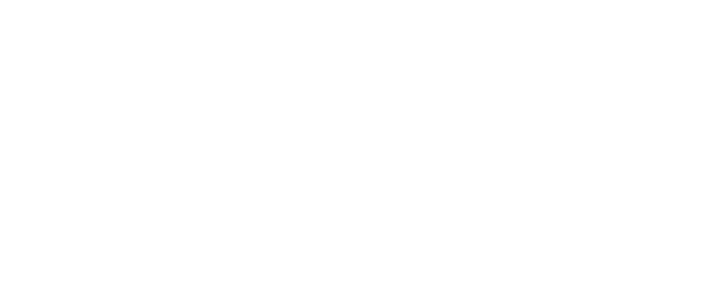
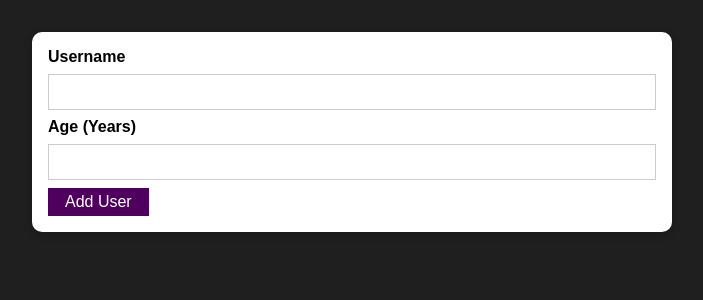
Before and after one commit to Michelosc/react-user-manager, a React (Create React App) app: page / in a window 1280 px wide. Shown: the top 300 px of the page, without its empty margins (288-991 px from the left). Built offline with nearby package versions, Linux system fonts and the light colour scheme.

Commit message:
Creating button component

```diff
--- a/src/App.js
+++ b/src/App.js
@@ -1,7 +1,9 @@
+import AddUser from "./components/Users/AddUser";
+
 function App() {
   return (
     <div>
-      <h2></h2>
+      <AddUser />
     </div>
   );
 }
--- /dev/null
+++ b/src/components/UI/Button.js
@@ -0,0 +1,17 @@
+import React from "react";
+
+import classes from "./Button.module.css";
+
+const Button = (props) => {
+  return (
+    <button
+      className={classes.button}
+      type={props.type || "button"}
+      onClick={props.onClick}
+    >
+      {props.children}
+    </button>
+  );
+};
+
+export default Button;
--- /dev/null
+++ b/src/components/UI/Button.module.css
@@ -0,0 +1,18 @@
+.button {
+  font: inherit;
+  border: 1px solid #4f005f;
+  background: #4f005f;
+  color: #fff;
+  padding: 0.25rem 1rem;
+  cursor: pointer;
+}
+
+.button:hover,
+.button:active {
+  background: #741188;
+  border-color: #741188;
+}
+
+.button:focus {
+  outline: none;
+}
--- /dev/null
+++ b/src/components/UI/Card.js
@@ -0,0 +1,11 @@
+import React from "react";
+
+import classes from "./Card.module.css";
+
+const Card = (props) => {
+  return (
+    <div className={`${classes.card} ${props.className}`}>{props.children}</div>
+  );
+};
+
+export default Card;
--- /dev/null
+++ b/src/components/UI/Card.module.css
@@ -0,0 +1,5 @@
+.card {
+  background: white;
+  box-shadow: 0 2px 8px rgba(0, 0, 0, 0.26);
+  border-radius: 10px;
+}
--- a/src/components/Users/AddUser.js
+++ b/src/components/Users/AddUser.js
@@ -1,4 +1,7 @@
 import React from "react";
+import Card from "../UI/Card";
+import classes from "./AddUser.module.css";
+import Button from "../UI/Button";
 
 const AddUser = (props) => {
   const addUserHandler = (event) => {
@@ -6,13 +9,15 @@
   };
 
   return (
+    <Card className={classes.input}>
       <form onSubmit={addUserHandler}>
         <label htmlFor="username">Username</label>
         <input id="username" type="text" />
         <label htmlFor="username">Age (Years)</label>
         <input id="age" type="number" />
-      <button type="submit">Add User</button>
+        <Button type="submit">Add User</Button>
       </form>
+    </Card>
   );
 };
 
--- /dev/null
+++ b/src/components/Users/AddUser.module.css
@@ -0,0 +1,26 @@
+.input {
+  margin: 2rem auto;
+  padding: 1rem;
+  width: 90%;
+  max-width: 40rem;
+}
+
+.input label {
+  display: block;
+  font-weight: bold;
+  margin-bottom: 0.5rem;
+}
+
+.input input {
+  font: inherit;
+  display: block;
+  width: 100%;
+  border: 1px solid #ccc;
+  padding: 0.5rem;
+  margin-bottom: 0.5rem;
+}
+
+.input input:focus {
+  outline: none;
+  border-color: #4f005f;
+}
--- a/src/index.css
+++ b/src/index.css
@@ -1,13 +1,13 @@
+* {
+  box-sizing: border-box;
+}
+
+html {
+  font-family: sans-serif;
+  background: #1f1f1f;
+}
+
+
 body {
   margin: 0;
-  font-family: -apple-system, BlinkMacSystemFont, 'Segoe UI', 'Roboto', 'Oxygen',
-    'Ubuntu', 'Cantarell', 'Fira Sans', 'Droid Sans', 'Helvetica Neue',
-    sans-serif;
-  -webkit-font-smoothing: antialiased;
-  -moz-osx-font-smoothing: grayscale;
 }
-
-code {
-  font-family: source-code-pro, Menlo, Monaco, Consolas, 'Courier New',
-    monospace;
-}
```
Lines whose indentation alone changed are shown as unchanged.
